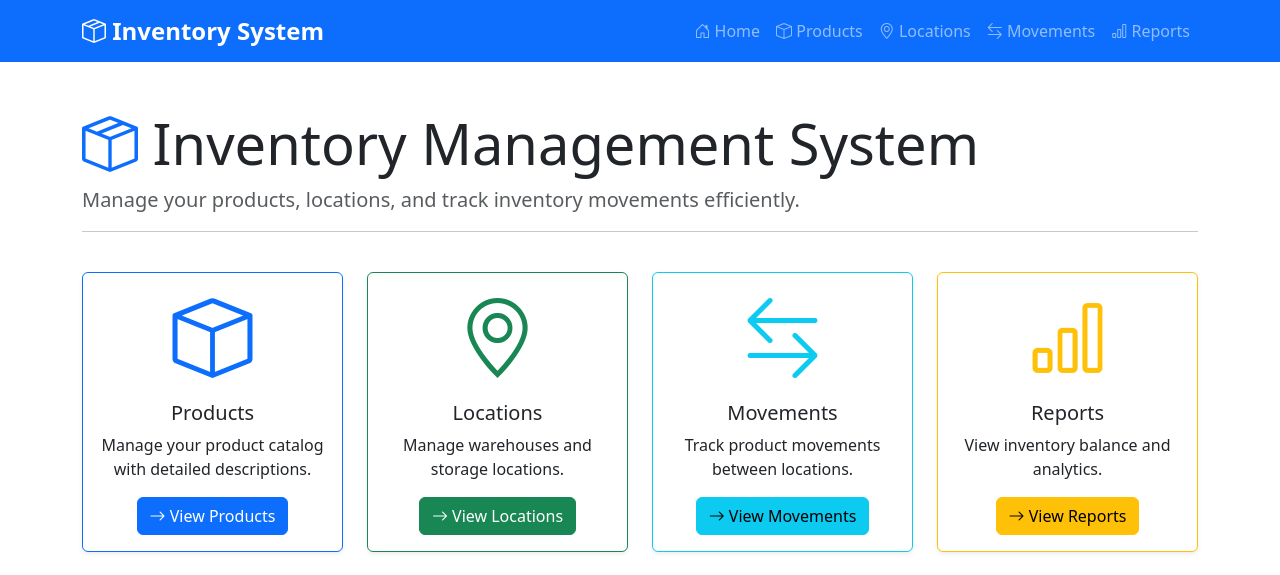
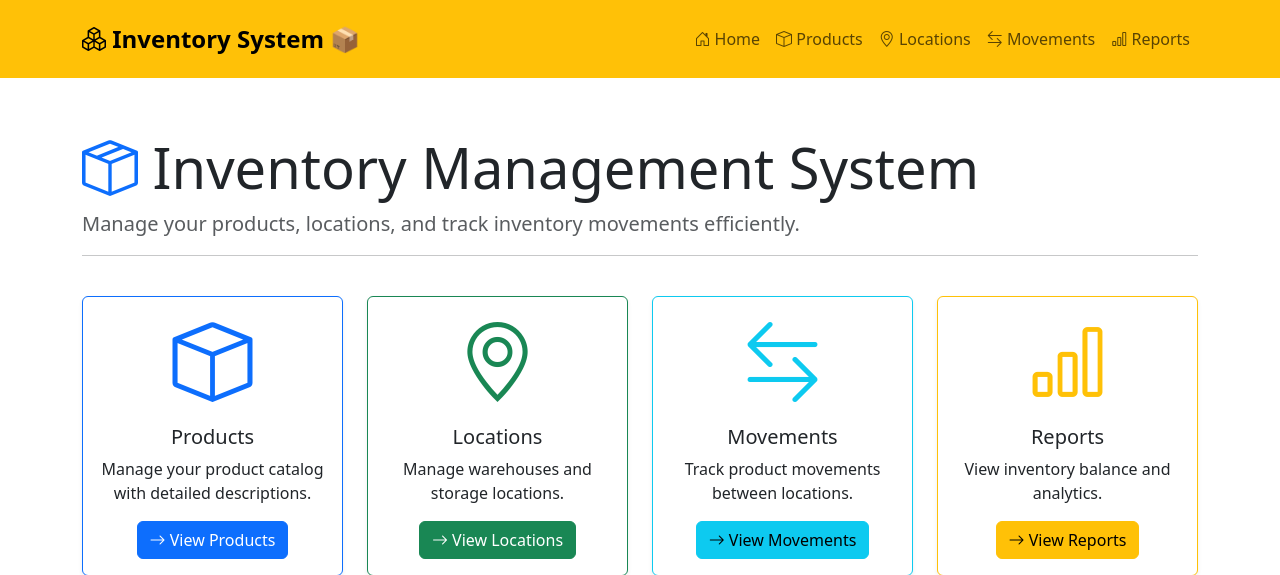
Before and after one commit to Sriman-Kabilan/Flask-App, a Flask app: page / in a window 1280 px wide. Shown: the top 575 px of the page. Run offline with Flask 3, Linux system fonts and the light colour scheme; some libraries are stand-ins or nearby versions.

Commit message:
Update base.html

```diff
--- a/templates/base.html
+++ b/templates/base.html
@@ -40,7 +40,7 @@
         }
 
         .card:hover {
-            transform: translateY(-2px);
+            transform: translateY(-8px);
             box-shadow: 0 0.5rem 1rem rgba(0,0,0,0.15);
         }
 
@@ -57,7 +57,13 @@
         }
 
         .badge-transfer {
-            background-color: #007bff;
+            background-color: #0084ff;
+        }
+        .list:hover{
+            background-color: #ffffff;
+            max-width: max-content;
+            box-shadow: 0 4px 8px rgba(0, 0, 0, 0.1);
+            border-radius: 8px;
         }
     </style>
 
@@ -66,37 +72,38 @@
 </head>
 <body>
     <!-- Navigation Bar -->
-    <nav class="navbar navbar-expand-lg navbar-dark bg-primary">
+    <nav class="navbar navbar-expand-lg navbar-light p-3 mb-2 bg-warning text-white">
         <div class="container">
-            <a class="navbar-brand" href="{{ url_for('index') }}">
-                <i class="bi bi-box-seam"></i> Inventory System
+            <a class="navbar-brand " href="{{ url_for('index') }}">
+                <i class="bi bi-boxes"></i>
+                Inventory System 📦
             </a>
             <button class="navbar-toggler" type="button" data-bs-toggle="collapse" data-bs-target="#navbarNav">
                 <span class="navbar-toggler-icon"></span>
             </button>
             <div class="collapse navbar-collapse" id="navbarNav">
-                <ul class="navbar-nav ms-auto">
-                    <li class="nav-item">
+                <ul class="navbar-nav ms-auto ">
+                    <li class="nav-item list">
                         <a class="nav-link" href="{{ url_for('index') }}">
                             <i class="bi bi-house-door"></i> Home
                         </a>
                     </li>
-                    <li class="nav-item">
+                    <li class="nav-item list">
                         <a class="nav-link" href="{{ url_for('products') }}">
                             <i class="bi bi-box"></i> Products
                         </a>
                     </li>
-                    <li class="nav-item">
+                    <li class="nav-item list">
                         <a class="nav-link" href="{{ url_for('locations') }}">
                             <i class="bi bi-geo-alt"></i> Locations
                         </a>
                     </li>
-                    <li class="nav-item">
+                    <li class="nav-item list">
                         <a class="nav-link" href="{{ url_for('movements') }}">
                             <i class="bi bi-arrow-left-right"></i> Movements
                         </a>
                     </li>
-                    <li class="nav-item">
+                    <li class="nav-item list">
                         <a class="nav-link" href="{{ url_for('reports') }}">
                             <i class="bi bi-bar-chart"></i> Reports
                         </a>
```
